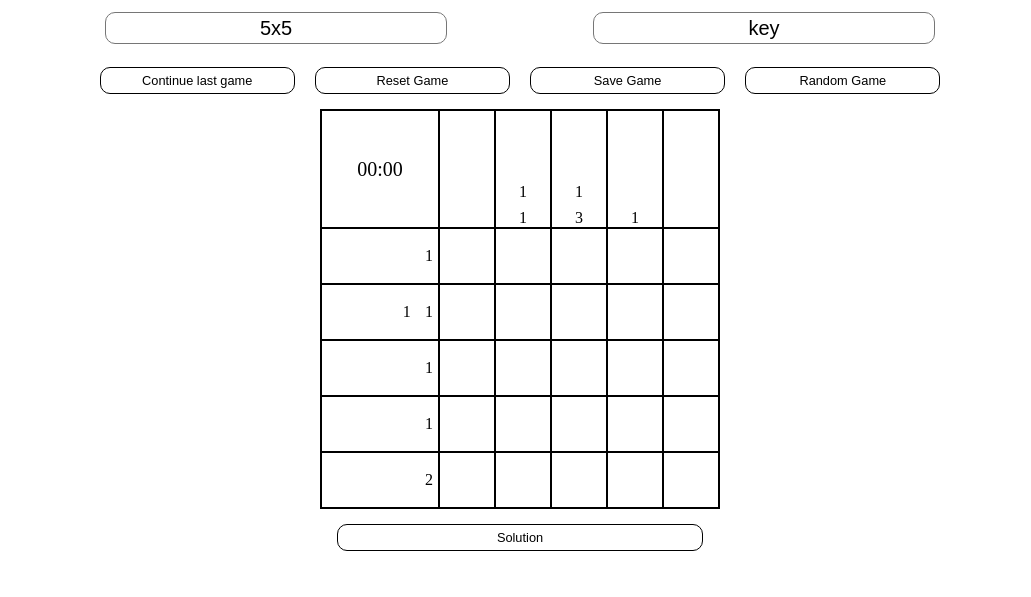
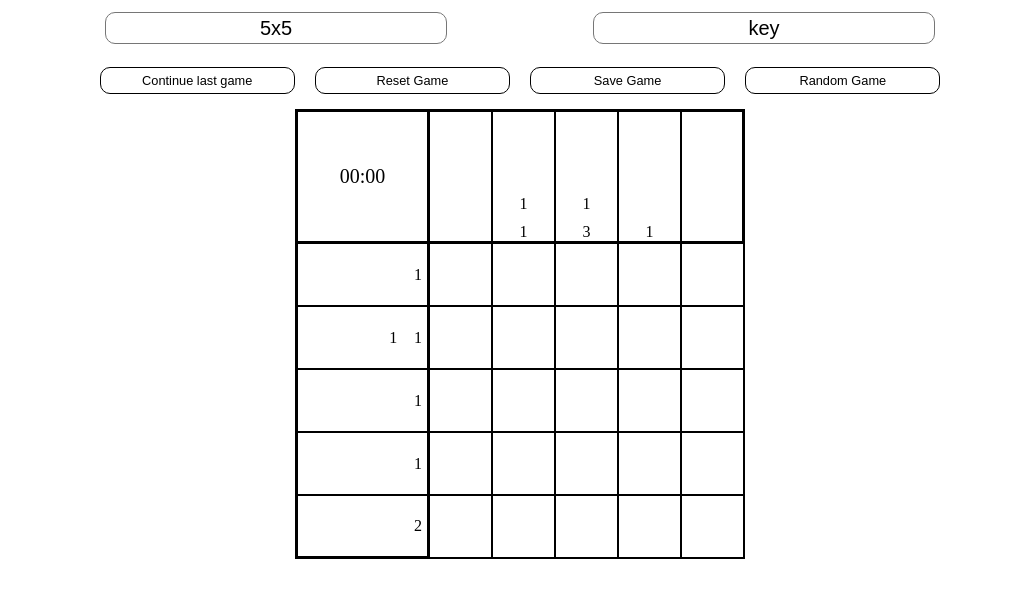
Before and after one commit to Roisler/nonograms, a website with bundled scripts: page nonograms/index.html in a window 1280 px wide. Shown: the part 43-640 px from the top of the page, without its empty margins (120-1151 px from the left). Built offline with nearby package versions, Linux system fonts and the light colour scheme.

Commit message:
feat: add elk hint, add border cells

```diff
--- a/nonograms/app.js
+++ b/nonograms/app.js
@@ -182,7 +182,7 @@ modalContent.classList.add('modal-content');
 modal.append(modalContent);
 
 header.append(optionsWrapper, buttonContainer);
-body.prepend(header, container, buttonSolution, modal);
+body.prepend(header, container, modal);
 
 startGame(currentGame, optionsComplexity.value, optionsCrossword.value, timerElement, container);
 
--- a/nonograms/assets/js/hints.js
+++ b/nonograms/assets/js/hints.js
@@ -98,6 +98,25 @@ const hints = {
       [0, 0, 1, 1, 0, 0, 1, 1, 0, 1],
     ],
   },
+  15: {
+    elk: [
+      [1, 0, 0, 1, 0, 0, 0, 0, 0, 0, 0, 1, 0, 0, 1],
+      [1, 1, 0, 1, 1, 0, 0, 0, 0, 0, 1, 1, 0, 1, 1],
+      [1, 1, 0, 1, 1, 0, 1, 0, 1, 0, 1, 1, 0, 1, 1],
+      [0, 1, 1, 1, 1, 0, 1, 0, 1, 0, 1, 1, 1, 1, 0],
+      [0, 0, 1, 1, 1, 1, 0, 0, 0, 1, 1, 1, 1, 0, 0],
+      [0, 0, 0, 1, 1, 0, 1, 1, 1, 1, 1, 0, 0, 0, 0],
+      [0, 0, 0, 0, 0, 1, 1, 1, 1, 1, 1, 0, 0, 0, 0],
+      [0, 0, 0, 0, 1, 0, 1, 0, 1, 1, 1, 1, 0, 0, 0],
+      [0, 0, 0, 1, 1, 1, 1, 1, 1, 1, 1, 1, 1, 0, 0],
+      [0, 0, 1, 1, 1, 1, 1, 1, 1, 1, 1, 1, 1, 1, 0],
+      [0, 1, 1, 1, 1, 1, 1, 1, 0, 1, 1, 1, 1, 1, 1],
+      [0, 1, 0, 1, 1, 0, 0, 0, 0, 1, 1, 1, 1, 1, 1],
+      [0, 1, 1, 1, 1, 0, 0, 0, 0, 1, 1, 1, 1, 1, 1],
+      [0, 0, 1, 1, 1, 0, 0, 0, 0, 1, 1, 1, 1, 1, 1],
+      [0, 0, 0, 0, 0, 0, 0, 0, 0, 1, 1, 1, 1, 1, 1],
+    ],
+  },
 };
 
 export default hints;
--- a/nonograms/style.css
+++ b/nonograms/style.css
@@ -4,6 +4,7 @@
   --background-dark: rgba(0, 0, 0, 0.603);
   --background-white: rgb(255, 255, 255);
   --background-transparent: rgba(255, 255, 255, 0);
+  --border-bold: 3px solid rgb(0, 0, 0);
 }
 
 body {
@@ -74,7 +75,7 @@ body {
 
 .container {
   display: flex;
-  width: 400px;
+  width: 450px;
   aspect-ratio: 1 / 1;
   flex-wrap: wrap;
 
@@ -90,7 +91,7 @@ body {
   justify-content: center;
   align-items: center;
   box-sizing: border-box;
-  border: 2px solid var(--border-color);
+  border: var(--border-bold);
   border-collapse: collapse;
 
   font-size: 20px;
@@ -164,18 +165,13 @@ body {
   align-self: center;
 }
 
-.col,
-.cell,
-.row {
-  border-bottom: 2px solid var(--border-color);
-  border-right: 2px solid var(--border-color);
-}
-
 .cols {
   display: grid;
   grid-template-rows: 1fr;
   width: 70%;
   height: 30%;
+  border-bottom: var(--border-bold);
+  border-top: var(--border-bold);
 }
 
 .cols-5 {
@@ -199,6 +195,9 @@ body {
   grid-template-columns: 1fr;
   width: 30%;
   height: 70%;
+
+  border-right: var(--border-bold);
+  border-left: var(--border-bold);
 }
 
 .rows-5 {
@@ -242,12 +241,24 @@ body {
   grid-template-rows: repeat(15, 1fr);
 }
 
+.cell {
+  border-right: 2px solid var(--border-color);
+  border-bottom: 2px solid var(--border-color);
+  box-sizing: border-box;
+}
+
 .col {
   display: flex;
   flex-direction: column;
   align-items: center;
+
   justify-content: flex-end;
-  border-top: 2px solid var(--border-color);
+
+  border-right: 2px solid var(--border-color);
+}
+
+.col:nth-last-child(1) {
+  border-right: var(--border-bold);
 }
 
 .row {
@@ -255,9 +266,14 @@ body {
   flex-direction: row;
   align-items: center;
   justify-content: flex-end;
-  border-left: 2px solid var(--border-color);
 
   padding-right: 5px;
+
+  border-bottom: 2px solid var(--border-color);
+}
+
+.row:nth-last-child(1) {
+  border-bottom: var(--border-bold);
 }
 
 .modal {
```
